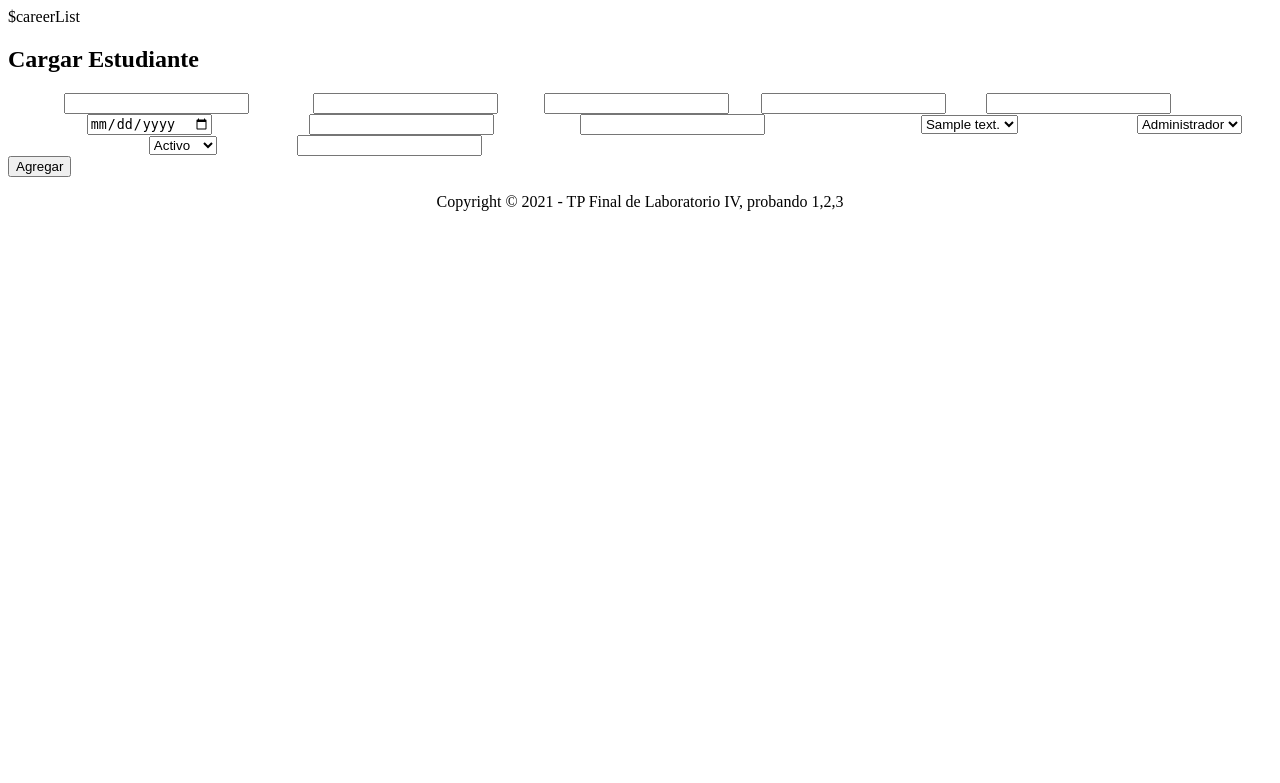
After one commit to matiasmenillo/UTNapp, a PHP site: template UTNapp/Views/addStudent.php in a window 1280 px wide. The commit adds this page. Shown: the top 783 px of the page. Run offline with PHP 8.4, Linux system fonts and the light colour scheme; the template is opened without the code that fills it: most values are stand-ins (such as "Sample title", 1, 10 or a date in 2020); some libraries are stand-ins or nearby versions.

Commit message:
ADD addStudent

```diff
--- a/UTNapp/DAO/IStudentDAO.php
+++ b/UTNapp/DAO/IStudentDAO.php
@@ -9,6 +9,8 @@
         function getStudentsFromAPI();
         function GetById($studentId);
         function Update(Student $student);
+        function Add(Student $student);
         function Delete($studentId);
+        function GetMaxId();
     }
 ?>
--- /dev/null
+++ b/UTNapp/Views/addStudent.php
@@ -0,0 +1,72 @@
+<?php
+
+    if (isset($_SESSION["loggedUser"]) && $_SESSION["loggedUser"]->getAdmin() == 1)
+    {
+        $rol = 'admin';
+        require_once("nav-barAdmin.php");
+    }
+?>
+</head>    $careerList
+<body>
+    <h2>Cargar Estudiante</h2>
+    <form action="<?php echo FRONT_ROOT ?> Student/Add" method="POST">
+
+        <label for="user_firstName" style="color:White">Nombre</label>
+        <input type="text" name="user_firstName" style="color:black" required>
+
+        <label for="user_lastName" style="color:White">Apellido</label>
+        <input type="text" name="user_lastName" style="color:black" required>
+
+        <label for="user_email" style="color:White">Email</label>
+        <input type="text" name="user_email" style="color:black" required>
+
+        <label for="user_dni" style="color:White">Dni</label>
+        <input type="text" name="user_dni" style="color:black" required>
+
+        <label for="user_Gender" style="color:White">Sexo</label>
+        <input type="text" name="user_Gender" style="color:black" required>
+
+        <label for="user_BirthDate" style="color:White">Fecha de Nacimiento</label>
+        <input type="date" name="user_BirthDate" style="color:black" required>
+
+        <label for="user_PhoneNumber" style="color:White">Nro. Telefono</label>
+        <input type="text" name="user_PhoneNumber" style="color:black" required>
+
+        <label for="user_FileNumber" style="color:White">Nro. Legajo</label>
+        <input type="text" name="user_FileNumber" style="color:black" required>
+
+        <label for="user_CareerId" style="color:White">Seleccione una Carrera</label>
+        <select name="user_CareerId" style="color:black" required>
+        <?php
+            foreach($careerList as $career)
+            {
+                echo "<option value='".$career->getCareerId()."'>".$career->getDescription()."</option>";
+            }
+        ?>
+        </select>
+
+        <label for="user_rol" style="color:White">Seleccione un rol</label>
+        <select name="user_rol" style="color:black" required>
+            <option value="1">Administrador</option>
+            <option value="0">Estudiante</option>
+        </select>
+
+        <label for="user_Active" style="color:White">Seleccione un Estado</label>
+        <select name="user_Active" style="color:black" required>
+            <option value="1">Activo</option>
+            <option value="0">Inactivo</option>
+        </select>
+
+        <label for="user_password" style="color:White">Contraseña</label>
+        <input type="password" name="user_password" style="color:black" required>
+
+        <br>
+
+        <button type="submit" style="color:black">Agregar</button>
+    </form>
+</body>
+</html>
+
+<?php
+    require_once("footer.php");
+?>
--- a/UTNapp/Views/nav-barAdmin.php
+++ b/UTNapp/Views/nav-barAdmin.php
@@ -30,7 +30,8 @@
               <ul>
                 <li><a href="<?php echo FRONT_ROOT."Company/ShowAddView" ?>">Añadir Empresa</a></li>
                 <li><a href="<?php echo FRONT_ROOT."Company/ShowCompanyListView" ?>">Gestionar Empresas</a></li>
-                <li><a href="<?php echo FRONT_ROOT."Student/ShowStudentListView" ?>">Gestionar Estudiantes</a></li>
+                <li><a href="<?php echo FRONT_ROOT."Student/ShowStudentListView" ?>">Ver Estudiantes</a></li>
+                <li><a href="<?php echo FRONT_ROOT."Student/ShowAddStudentView" ?>">Agregar Estudiante</a></li>
                 <li><a href="#">Cargar propuesta</a></li>
                 <li><a href="#">Ver propuestas</a></li>
               </ul>
```
Also changed, not shown: UTNapp/Controllers/StudentController.php (+37 -0 lines), UTNapp/DAO/StudentDAO.php (+20 -2 lines).
